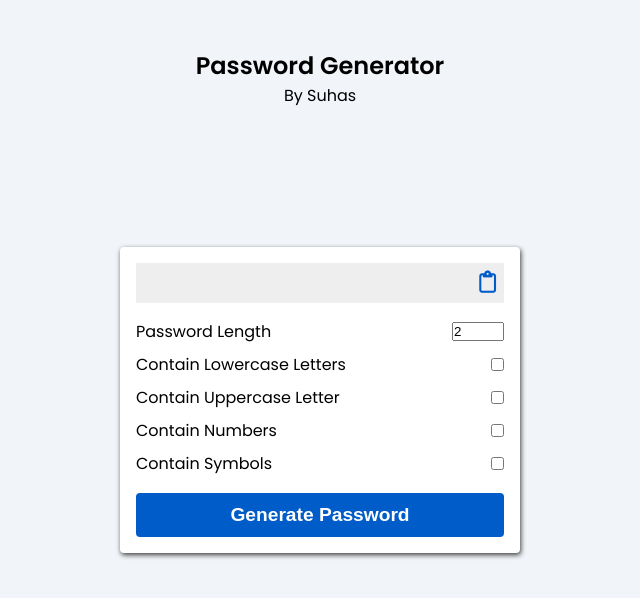
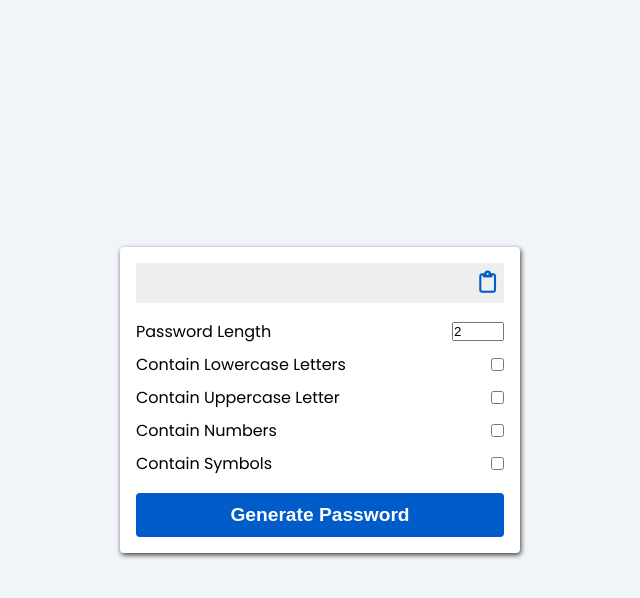
Before and after one commit to SuhasKamble/Password-Generator-Website, a plain HTML site: page index.html in a window 1280 px wide. Shown: the whole page, without its empty margins (320-960 px from the left). Drawn offline with Linux system fonts and the light colour scheme.

Commit message:
removed title

```diff
--- a/index.html
+++ b/index.html
@@ -8,10 +8,7 @@
     <title>Password Generator</title>
 </head>
 <body>
-    <div class="title">
-        <h2>Password Generator</h2>
-        <p>By Suhas</p>
-    </div>
+
     <div class="pwd-container">
         <div class="pwd-top">
             <input type="text" id="pwd" disabled>
--- a/style.css
+++ b/style.css
@@ -19,10 +19,7 @@ body{
     text-align: center;
     position: relative;
 }
-.title{
-    position: absolute;
-    top: 3rem;
-}
+
 
 input{
     cursor: pointer;
```
